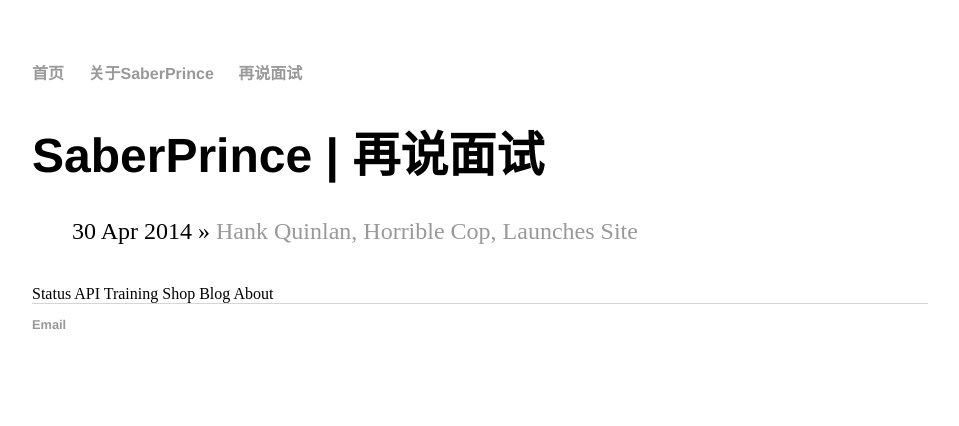
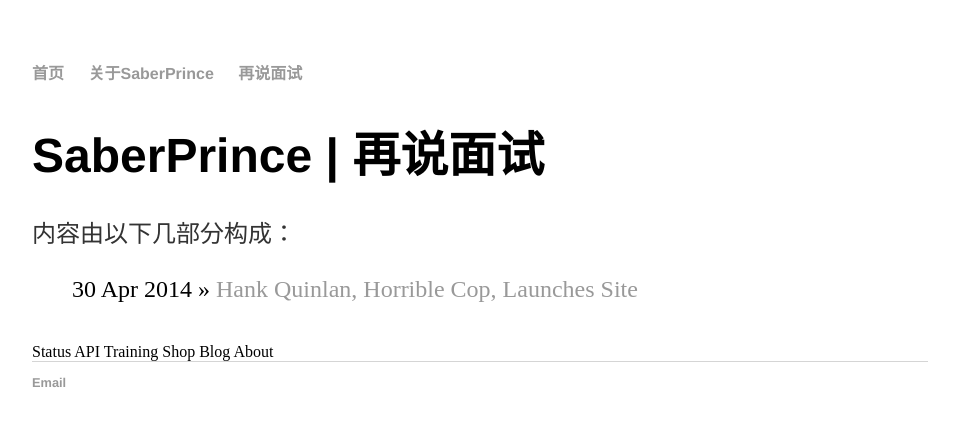
Before and after one commit to saberprince/saberprince.github.io, a Jekyll site: the page built from interviewtips/index.html, in a window 1280 px wide. Shown: the top 426 px of the page, without its empty margins (160-1119 px from the left). Built offline with Jekyll 4.4.1, drawn with Linux system fonts in a browser that asks for light colours.

Commit message:
Update index.html

```diff
--- a/interviewtips/index.html
+++ b/interviewtips/index.html
@@ -3,6 +3,7 @@ layout: default
 title: SaberPrince | 再说面试
 ---
 	<h1>{{ page.title }}</h1>
+	<p> 内容由以下几部分构成：</p>
 	<ul class="posts">
 
 	  {% for post in site.posts %}
```
